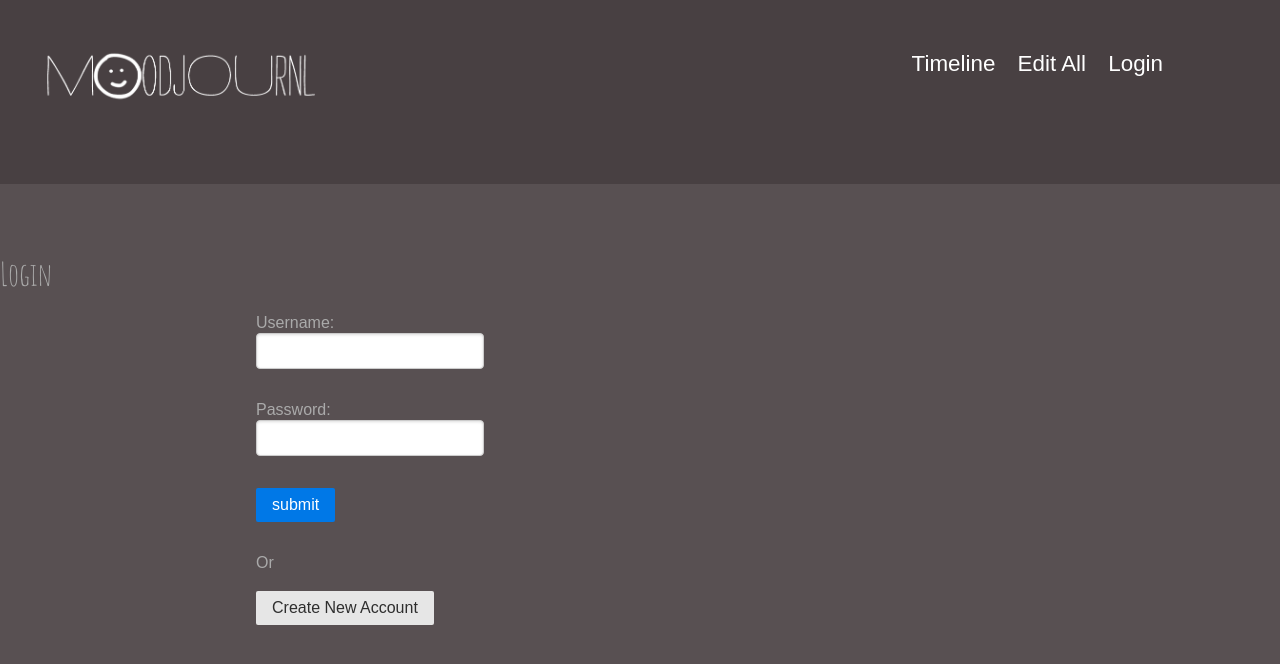
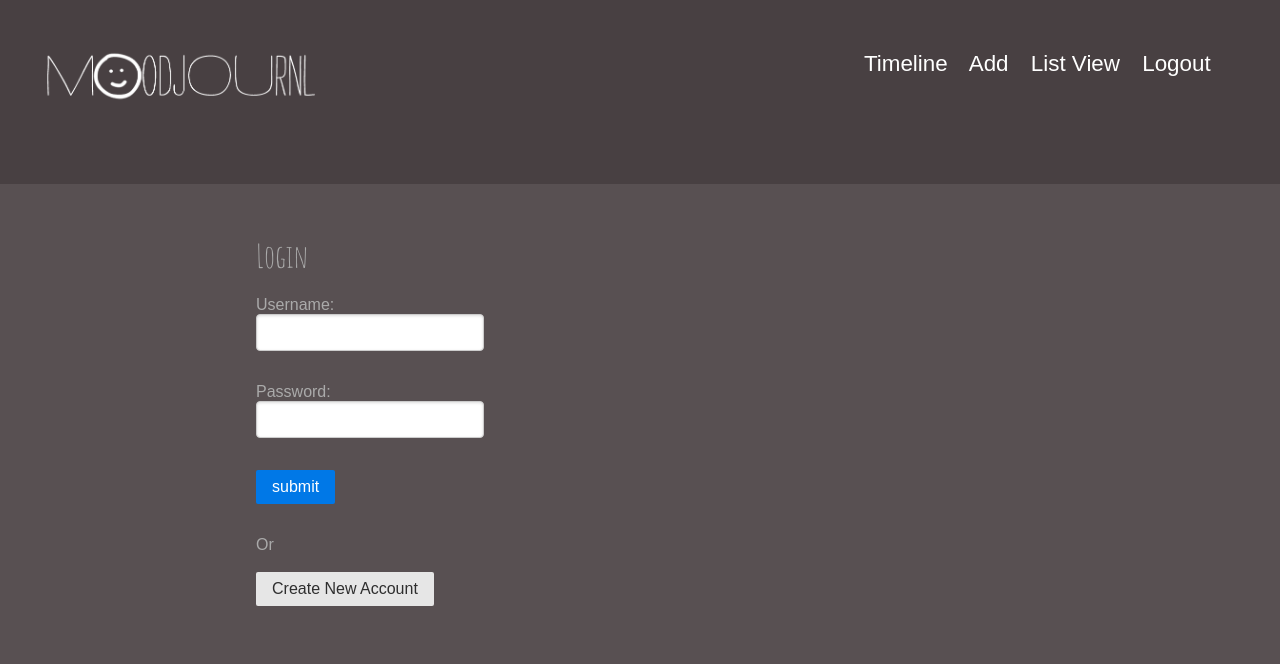
Before and after one commit to adamredwoods/mood-journal, a Django app: page /login/ in a window 1280 px wide. Shown: the top 664 px of the page. Run offline with Django 3.2, Linux system fonts and the light colour scheme; some libraries are stand-ins or nearby versions.

Commit message:
added logout; css adjustments

```diff
--- a/mood/static/style.css
+++ b/mood/static/style.css
@@ -138,15 +138,19 @@ h1 {
    -moz-box-sizing: border-box;
    box-sizing: border-box;
    max-width: 100%;
-   width: 100%;
+   width: 90%;
 }
 
-.editall-form h3 {
-   margin: 0;
+.editall-form h3, h5 {
+   margin: 2px 0 2px 0;
+}
+
+.editall-form h5 {
+   color: #807070;
 }
 
 .timeline-label {
-   font-size: 1.0rem;
+   font-size: 1.3rem;
    color: #807070;
 }
 
--- a/mood/templates/edit_all.html
+++ b/mood/templates/edit_all.html
@@ -23,10 +23,10 @@
                   <h3>{{i.date}}</h3>
                </div>
                <div class="pure-u-1 pure-u-md-1-3 spacer-top">
-                  Feeling: <br><input type="text" value="{{i.feeling}}">
+                  <h5>Feeling:</h5><input type="text" value="{{i.feeling}}">
                </div>
                <div class="pure-u-1 pure-u-md-1-3 spacer-top">
-                  Possible trigger:<br><input type="text" value="{{i.trigger}}">
+                  <h5>Possible trigger:</h5><input type="text" value="{{i.trigger}}">
                </div>
 
 
--- a/mood/templates/login.html
+++ b/mood/templates/login.html
@@ -1,19 +1,21 @@
 {% extends 'base.html' %}
 {%block content%}
 
-<div class="pure-u-1-5">
-</div>
-<div class="pure-u-4-5">
-   <h1>Login</h1>
+<div class="pure-g">
+   <div class="pure-u-1 pure-u-md-1-5">
+   </div>
+   <div class="pure-u-1 pure-u-md-4-5">
+      <h1>Login</h1>
+   </div>
 </div>
 <div>
    <form method="post" action="/login">
 
       {% csrf_token %}
       <div class="pure-form pure-g">
-         <div class="pure-u-1-5">
+         <div class="pure-u-1 pure-u-md-1-5">
          </div>
-         <div class="pure-u-1-5">
+         <div class="pure-u-1 pure-u-md-1-5">
             <div class="spacer-bottom">
                <label >Username:</label>
                <input type="text" name="username" class="">
@@ -31,9 +33,9 @@
    </form>
 
    <div class="pure-g">
-      <div class="pure-u-1-5">
+      <div class="pure-u-1 pure-u-md-1-5">
       </div>
-      <div class="spacer-top pure-u-3-5">
+      <div class="spacer-top pure-u-1 pure-u-md-3-5">
          Or<br><br>
          <a href="/signup">
             <input type="submit" value="Create New Account" class="pure-button pure-button-secondary">
--- a/mood/templates/navbar.html
+++ b/mood/templates/navbar.html
@@ -7,8 +7,13 @@
    <div class="pure-u-1 pure-u-md-1-3"></div>
    <div class="pure-u-1 pure-u-md-1-3 text-center">
       <a class="spacer-right" href="/timeline">Timeline</a>
-      <a class="spacer-right" href="/edit">Edit All</a>
+      <a class="spacer-right" href="/">Add</a>
+      <a class="spacer-right" href="/edit">List View</a>
+      {% if user %}
+      <a class="spacer-right" href="/logout">Logout</a>
+      {% else %}
       <a class="spacer-right" href="/login">Login</a>
+      {% endif %}
    </div>
 
 </nav>
--- a/mood/templates/timeline.html
+++ b/mood/templates/timeline.html
@@ -38,6 +38,7 @@
    </div>
    <div class="pure-u-1 pure-u-sm-1-5"></div>
 </div>
+<div class="spacer"></div>
 
 <script src="https://cdn.plot.ly/plotly-latest.min.js"></script>
 <script>
@@ -160,7 +161,7 @@ function setupPlot(data) {
 
 function setTimelineData(data) {
    //console.log(data);
-   document.getElementById("timeline-data-date").textContent = data.x;
+   document.getElementById("timeline-data-date").textContent = data.x.split(" ")[0];
    document.getElementById("timeline-data-feeling").textContent = data.y;
 
    //-- get more info
--- a/moodjournal/urls.py
+++ b/moodjournal/urls.py
@@ -23,11 +23,12 @@ urlpatterns = [
     path('admin/', admin.site.urls),
     path('', views.index, name='index'),
     path('login/', mood.auth.login, name="login"),
+    path('logout/', mood.auth.logout, name="logout"),
 
     path('signup/', mood.auth.signup, name="signup"),
     path('timeline/', views.timeline, name="timeline"),
     path('timeline/data/', views.timeline_data, name="timeline_data"),
-    path('timeline/data/<int:date>', views.timeline_data_date, name="timeline_data_date"),
+    path('timeline/data/<int:date>/', views.timeline_data_date, name="timeline_data_date"),
     path('create/', views.create, name="create"),
     path('edit/', views.edit_all, name="edit"),
 ]
```
Also changed, not shown: mood/static/timeline.css (deleted, +0 -20 lines).
